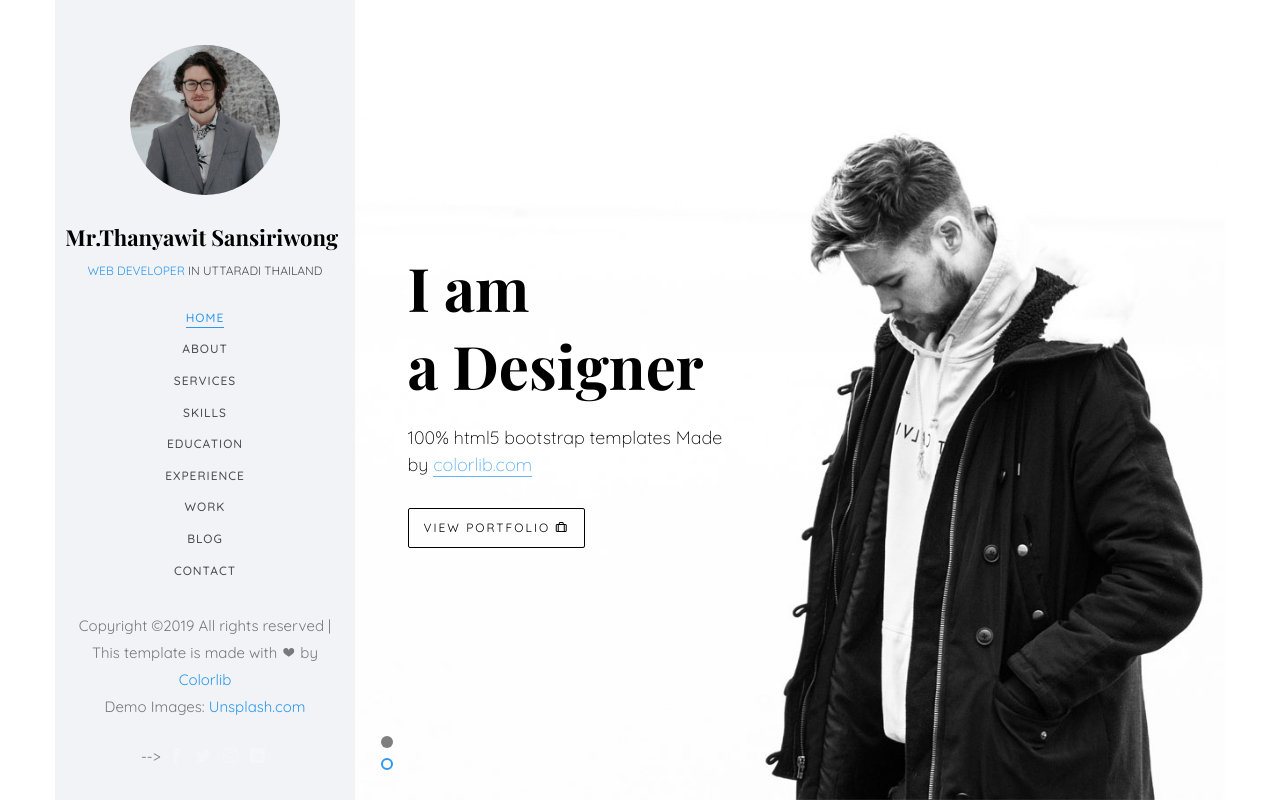
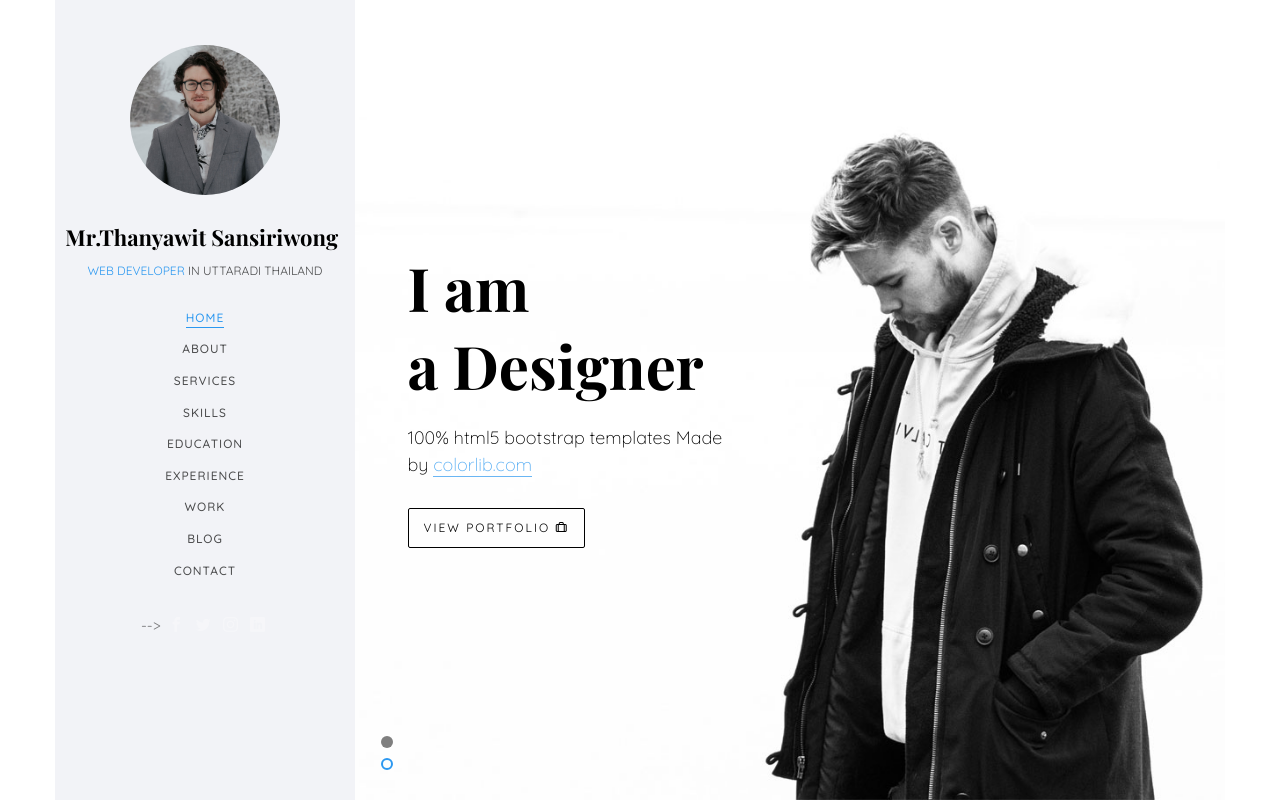
Before and after one commit to jangplus/test, a plain HTML site: page index.html in a window 1280 px wide. Shown: the top 802 px of the page. Drawn offline with nearby package versions, Linux system fonts and the light colour scheme; files whose address does not match are found by name; a web font is replaced by a local one.

Commit message:
update4 index.html

```diff
--- a/index.html
+++ b/index.html
@@ -77,9 +77,7 @@
 			</nav>
 
 			<div class="colorlib-footer">
-				<!-- <p><small>&copy; <!-- Link back to Colorlib can't be removed. Template is licensed under CC BY 3.0. -->
-Copyright &copy;<script>document.write(new Date().getFullYear());</script> All rights reserved | This template is made with <i class="icon-heart" aria-hidden="true"></i> by <a href="https://colorlib.com" target="_blank">Colorlib</a>
-<!-- Link back to Colorlib can't be removed. Template is licensed under CC BY 3.0. --> </span> <span>Demo Images: <a href="https://unsplash.com/" target="_blank">Unsplash.com</a></span></small></p>
+
 				<ul> -->
 					<li><a href="#"><i class="icon-facebook2"></i></a></li>
 					<li><a href="#"><i class="icon-twitter2"></i></a></li>
```
